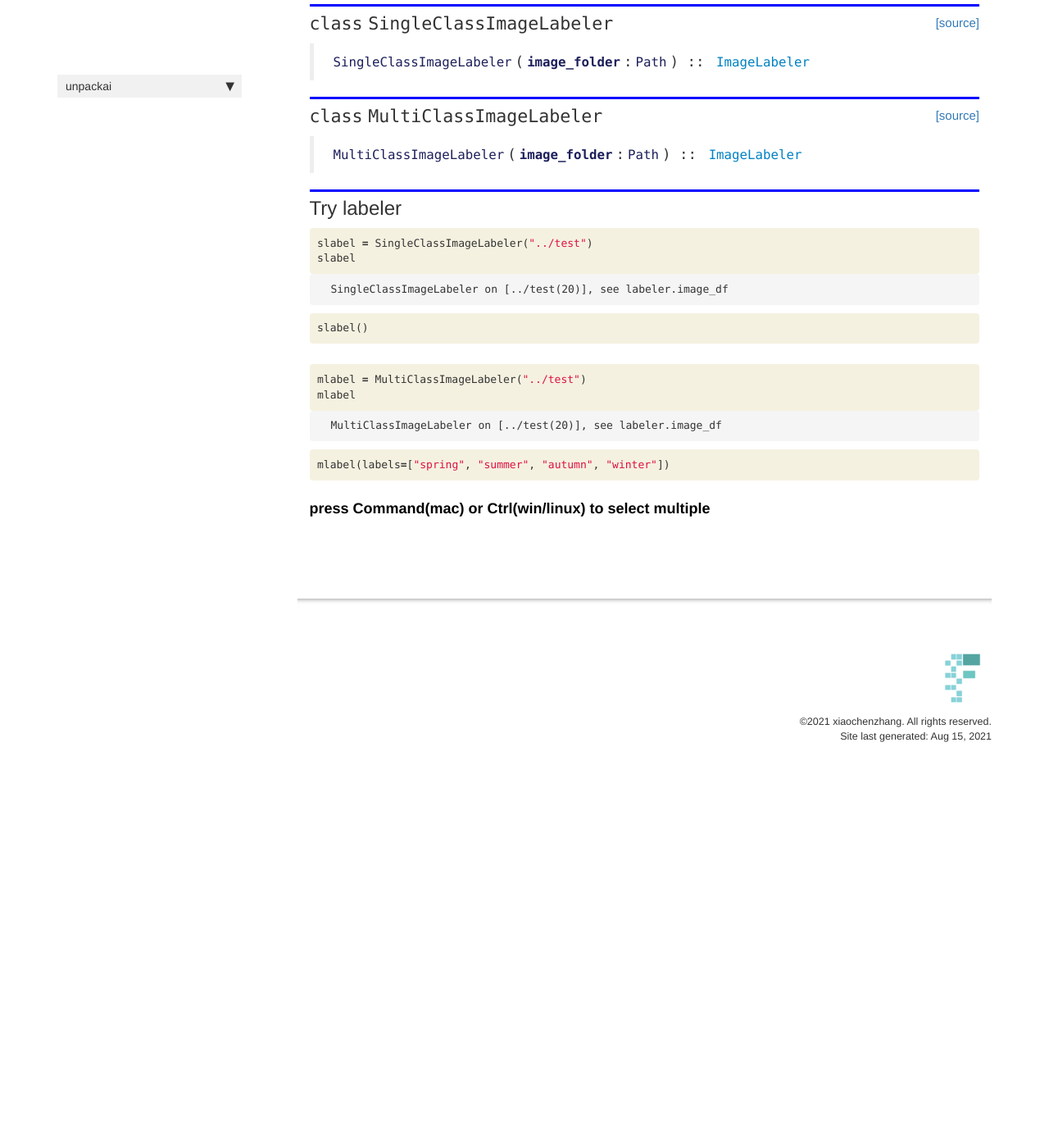
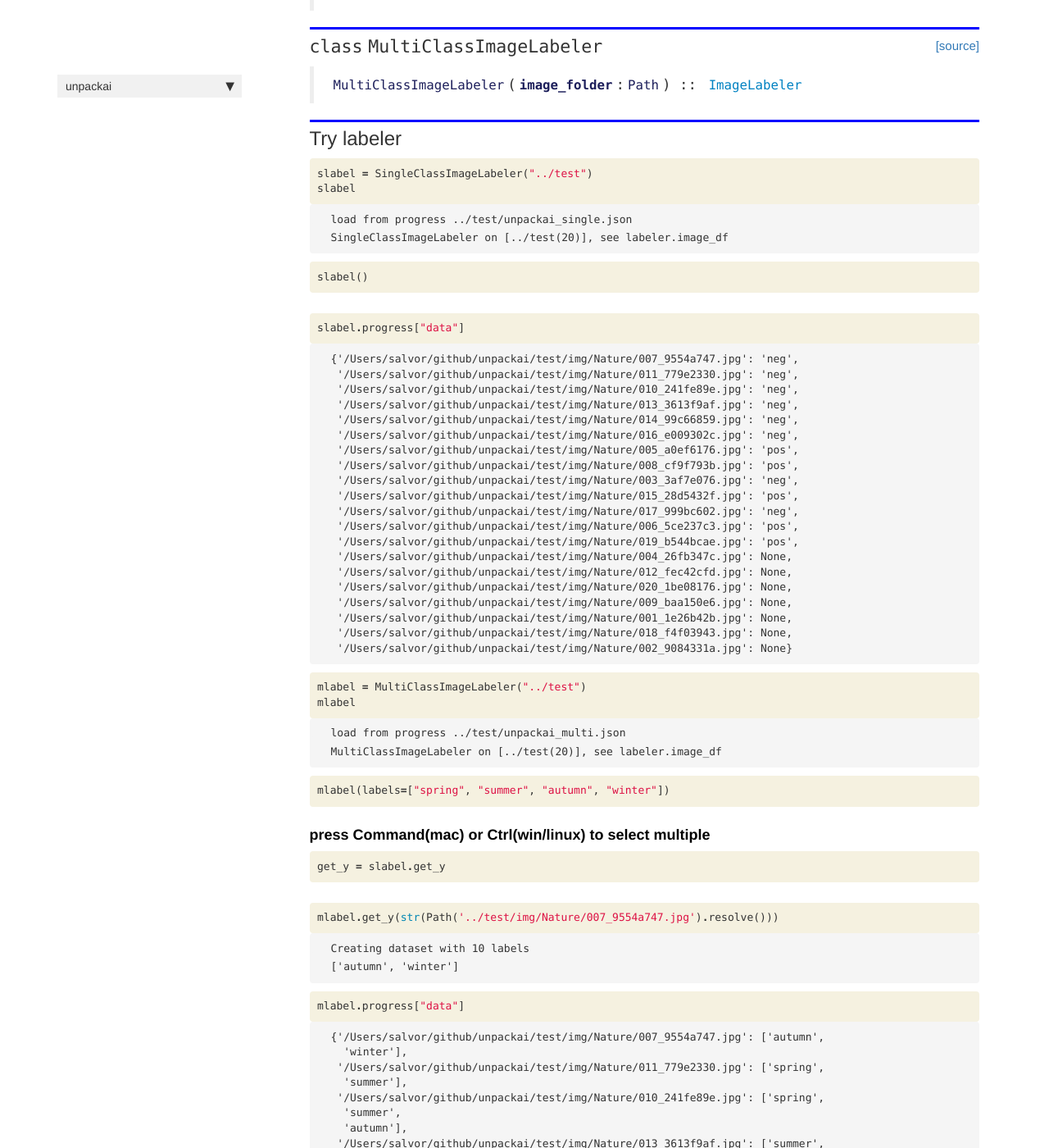
Before and after one commit to unpackAI/unpackai, a Jekyll site: the page built from docs/Image_Labeler.html, in a window 1280 px wide and 1400 px high, scrolled down 1082 px. Shown: the whole window at 82% size. Built offline with Jekyll 4.4.1, drawn with Linux system fonts in a browser that asks for light colours; nearby versions of some CDN libraries; comment, search, counter and statistics services are not loaded; before the commit the page ends 2040 px from its top, so only the background shows below that; some of the changed text lies outside the part shown.

Commit message:
🎻 create get y automatically

```diff
--- a/docs/Image_Labeler.html
+++ b/docs/Image_Labeler.html
@@ -112,35 +112,6 @@ summary: "labeling image data"
 </div>
 </div>
 <div class="cell border-box-sizing code_cell rendered">
-<div class="input">
-
-<div class="inner_cell">
-    <div class="input_area">
-<div class=" highlight hl-ipython3"><pre><span></span><span class="n">file_detail</span><span class="p">(</span><span class="s2">&quot;../test&quot;</span><span class="p">)[</span><span class="s2">&quot;path&quot;</span><span class="p">][</span><span class="mi">0</span><span class="p">]</span>
-</pre></div>
-
-    </div>
-</div>
-</div>
-
-<div class="output_wrapper">
-<div class="output">
-
-<div class="output_area">
-
-
-
-<div class="output_text output_subarea output_execute_result">
-<pre>&#39;/Users/salvor/github/unpackai/nbs/../test/img/Nature/007_9554a747.jpg&#39;</pre>
-</div>
-
-</div>
-
-</div>
-</div>
-
-</div>
-<div class="cell border-box-sizing code_cell rendered">
 
 </div>
 <div class="cell border-box-sizing code_cell rendered">
@@ -172,7 +143,7 @@ summary: "labeling image data"
 
 
 <div class="output_markdown rendered_html output_subarea ">
-<h2 id="SingleClassImageLabeler" class="doc_header"><code>class</code> <code>SingleClassImageLabeler</code><a href="https://github.com/raynardj/unpackai/tree/master/unpackai/turk/image.py#L236" class="source_link" style="float:right">[source]</a></h2><blockquote><p><code>SingleClassImageLabeler</code>(<strong><code>image_folder</code></strong>:<code>Path</code>) :: <a href="/unpackai/Image_Labeler#ImageLabeler"><code>ImageLabeler</code></a></p>
+<h2 id="SingleClassImageLabeler" class="doc_header"><code>class</code> <code>SingleClassImageLabeler</code><a href="https://github.com/raynardj/unpackai/tree/master/unpackai/turk/image.py#L260" class="source_link" style="float:right">[source]</a></h2><blockquote><p><code>SingleClassImageLabeler</code>(<strong><code>image_folder</code></strong>:<code>Path</code>) :: <a href="/unpackai/Image_Labeler#ImageLabeler"><code>ImageLabeler</code></a></p>
 </blockquote>
 
 </div>
@@ -192,7 +163,7 @@ summary: "labeling image data"
 
 
 <div class="output_markdown rendered_html output_subarea ">
-<h2 id="MultiClassImageLabeler" class="doc_header"><code>class</code> <code>MultiClassImageLabeler</code><a href="https://github.com/raynardj/unpackai/tree/master/unpackai/turk/image.py#L277" class="source_link" style="float:right">[source]</a></h2><blockquote><p><code>MultiClassImageLabeler</code>(<strong><code>image_folder</code></strong>:<code>Path</code>) :: <a href="/unpackai/Image_Labeler#ImageLabeler"><code>ImageLabeler</code></a></p>
+<h2 id="MultiClassImageLabeler" class="doc_header"><code>class</code> <code>MultiClassImageLabeler</code><a href="https://github.com/raynardj/unpackai/tree/master/unpackai/turk/image.py#L303" class="source_link" style="float:right">[source]</a></h2><blockquote><p><code>MultiClassImageLabeler</code>(<strong><code>image_folder</code></strong>:<code>Path</code>) :: <a href="/unpackai/Image_Labeler#ImageLabeler"><code>ImageLabeler</code></a></p>
 </blockquote>
 
 </div>
@@ -227,6 +198,14 @@ summary: "labeling image data"
 
 <div class="output_area">
 
+<div class="output_subarea output_stream output_stdout output_text">
+<pre>load from progress ../test/unpackai_single.json
+</pre>
+</div>
+</div>
+
+<div class="output_area">
+
 
 
 <div class="output_text output_subarea output_execute_result">
@@ -257,6 +236,54 @@ summary: "labeling image data"
 
 <div class="inner_cell">
     <div class="input_area">
+<div class=" highlight hl-ipython3"><pre><span></span><span class="n">slabel</span><span class="o">.</span><span class="n">progress</span><span class="p">[</span><span class="s2">&quot;data&quot;</span><span class="p">]</span>
+</pre></div>
+
+    </div>
+</div>
+</div>
+
+<div class="output_wrapper">
+<div class="output">
+
+<div class="output_area">
+
+
+
+<div class="output_text output_subarea output_execute_result">
+<pre>{&#39;/Users/salvor/github/unpackai/test/img/Nature/007_9554a747.jpg&#39;: &#39;neg&#39;,
+ &#39;/Users/salvor/github/unpackai/test/img/Nature/011_779e2330.jpg&#39;: &#39;neg&#39;,
+ &#39;/Users/salvor/github/unpackai/test/img/Nature/010_241fe89e.jpg&#39;: &#39;neg&#39;,
+ &#39;/Users/salvor/github/unpackai/test/img/Nature/013_3613f9af.jpg&#39;: &#39;neg&#39;,
+ &#39;/Users/salvor/github/unpackai/test/img/Nature/014_99c66859.jpg&#39;: &#39;neg&#39;,
+ &#39;/Users/salvor/github/unpackai/test/img/Nature/016_e009302c.jpg&#39;: &#39;neg&#39;,
+ &#39;/Users/salvor/github/unpackai/test/img/Nature/005_a0ef6176.jpg&#39;: &#39;pos&#39;,
+ &#39;/Users/salvor/github/unpackai/test/img/Nature/008_cf9f793b.jpg&#39;: &#39;pos&#39;,
+ &#39;/Users/salvor/github/unpackai/test/img/Nature/003_3af7e076.jpg&#39;: &#39;neg&#39;,
+ &#39;/Users/salvor/github/unpackai/test/img/Nature/015_28d5432f.jpg&#39;: &#39;pos&#39;,
+ &#39;/Users/salvor/github/unpackai/test/img/Nature/017_999bc602.jpg&#39;: &#39;neg&#39;,
+ &#39;/Users/salvor/github/unpackai/test/img/Nature/006_5ce237c3.jpg&#39;: &#39;pos&#39;,
+ &#39;/Users/salvor/github/unpackai/test/img/Nature/019_b544bcae.jpg&#39;: &#39;pos&#39;,
+ &#39;/Users/salvor/github/unpackai/test/img/Nature/004_26fb347c.jpg&#39;: None,
+ &#39;/Users/salvor/github/unpackai/test/img/Nature/012_fec42cfd.jpg&#39;: None,
+ &#39;/Users/salvor/github/unpackai/test/img/Nature/020_1be08176.jpg&#39;: None,
+ &#39;/Users/salvor/github/unpackai/test/img/Nature/009_baa150e6.jpg&#39;: None,
+ &#39;/Users/salvor/github/unpackai/test/img/Nature/001_1e26b42b.jpg&#39;: None,
+ &#39;/Users/salvor/github/unpackai/test/img/Nature/018_f4f03943.jpg&#39;: None,
+ &#39;/Users/salvor/github/unpackai/test/img/Nature/002_9084331a.jpg&#39;: None}</pre>
+</div>
+
+</div>
+
+</div>
+</div>
+
+</div>
+<div class="cell border-box-sizing code_cell rendered">
+<div class="input">
+
+<div class="inner_cell">
+    <div class="input_area">
 <div class=" highlight hl-ipython3"><pre><span></span><span class="n">mlabel</span> <span class="o">=</span> <span class="n">MultiClassImageLabeler</span><span class="p">(</span><span class="s2">&quot;../test&quot;</span><span class="p">)</span>
 <span class="n">mlabel</span>
 </pre></div>
@@ -267,6 +294,14 @@ summary: "labeling image data"
 
 <div class="output_wrapper">
 <div class="output">
+
+<div class="output_area">
+
+<div class="output_subarea output_stream output_stdout output_text">
+<pre>load from progress ../test/unpackai_multi.json
+</pre>
+</div>
+</div>
 
 <div class="output_area">
 
@@ -310,5 +345,117 @@ summary: "labeling image data"
 </div>
 
 </div>
+<div class="cell border-box-sizing code_cell rendered">
+<div class="input">
+
+<div class="inner_cell">
+    <div class="input_area">
+<div class=" highlight hl-ipython3"><pre><span></span><span class="n">get_y</span> <span class="o">=</span> <span class="n">slabel</span><span class="o">.</span><span class="n">get_y</span>
+</pre></div>
+
+    </div>
+</div>
+</div>
+
+</div>
+<div class="cell border-box-sizing code_cell rendered">
+<div class="input">
+
+<div class="inner_cell">
+    <div class="input_area">
+<div class=" highlight hl-ipython3"><pre><span></span><span class="n">mlabel</span><span class="o">.</span><span class="n">get_y</span><span class="p">(</span><span class="nb">str</span><span class="p">(</span><span class="n">Path</span><span class="p">(</span><span class="s1">&#39;../test/img/Nature/007_9554a747.jpg&#39;</span><span class="p">)</span><span class="o">.</span><span class="n">resolve</span><span class="p">()))</span>
+</pre></div>
+
+    </div>
+</div>
+</div>
+
+<div class="output_wrapper">
+<div class="output">
+
+<div class="output_area">
+
+<div class="output_subarea output_stream output_stdout output_text">
+<pre>Creating dataset with 10 labels
+</pre>
+</div>
+</div>
+
+<div class="output_area">
+
+
+
+<div class="output_text output_subarea output_execute_result">
+<pre>[&#39;autumn&#39;, &#39;winter&#39;]</pre>
+</div>
+
+</div>
+
+</div>
+</div>
+
+</div>
+<div class="cell border-box-sizing code_cell rendered">
+<div class="input">
+
+<div class="inner_cell">
+    <div class="input_area">
+<div class=" highlight hl-ipython3"><pre><span></span><span class="n">mlabel</span><span class="o">.</span><span class="n">progress</span><span class="p">[</span><span class="s2">&quot;data&quot;</span><span class="p">]</span>
+</pre></div>
+
+    </div>
+</div>
+</div>
+
+<div class="output_wrapper">
+<div class="output">
+
+<div class="output_area">
+
+
+
+<div class="output_text output_subarea output_execute_result">
+<pre>{&#39;/Users/salvor/github/unpackai/test/img/Nature/007_9554a747.jpg&#39;: [&#39;autumn&#39;,
+  &#39;winter&#39;],
+ &#39;/Users/salvor/github/unpackai/test/img/Nature/011_779e2330.jpg&#39;: [&#39;spring&#39;,
+  &#39;summer&#39;],
+ &#39;/Users/salvor/github/unpackai/test/img/Nature/010_241fe89e.jpg&#39;: [&#39;spring&#39;,
+  &#39;summer&#39;,
+  &#39;autumn&#39;],
+ &#39;/Users/salvor/github/unpackai/test/img/Nature/013_3613f9af.jpg&#39;: [&#39;summer&#39;,
+  &#39;autumn&#39;],
+ &#39;/Users/salvor/github/unpackai/test/img/Nature/014_99c66859.jpg&#39;: [&#39;spring&#39;,
+  &#39;winter&#39;],
+ &#39;/Users/salvor/github/unpackai/test/img/Nature/016_e009302c.jpg&#39;: [&#39;spring&#39;,
+  &#39;summer&#39;],
+ &#39;/Users/salvor/github/unpackai/test/img/Nature/005_a0ef6176.jpg&#39;: [&#39;spring&#39;,
+  &#39;summer&#39;],
+ &#39;/Users/salvor/github/unpackai/test/img/Nature/008_cf9f793b.jpg&#39;: [&#39;summer&#39;,
+  &#39;autumn&#39;,
+  &#39;winter&#39;],
+ &#39;/Users/salvor/github/unpackai/test/img/Nature/003_3af7e076.jpg&#39;: [&#39;spring&#39;,
+  &#39;summer&#39;,
+  &#39;autumn&#39;],
+ &#39;/Users/salvor/github/unpackai/test/img/Nature/015_28d5432f.jpg&#39;: [&#39;spring&#39;,
+  &#39;summer&#39;,
+  &#39;autumn&#39;],
+ &#39;/Users/salvor/github/unpackai/test/img/Nature/017_999bc602.jpg&#39;: None,
+ &#39;/Users/salvor/github/unpackai/test/img/Nature/006_5ce237c3.jpg&#39;: None,
+ &#39;/Users/salvor/github/unpackai/test/img/Nature/019_b544bcae.jpg&#39;: None,
+ &#39;/Users/salvor/github/unpackai/test/img/Nature/004_26fb347c.jpg&#39;: None,
+ &#39;/Users/salvor/github/unpackai/test/img/Nature/012_fec42cfd.jpg&#39;: None,
+ &#39;/Users/salvor/github/unpackai/test/img/Nature/020_1be08176.jpg&#39;: None,
+ &#39;/Users/salvor/github/unpackai/test/img/Nature/009_baa150e6.jpg&#39;: None,
+ &#39;/Users/salvor/github/unpackai/test/img/Nature/001_1e26b42b.jpg&#39;: None,
+ &#39;/Users/salvor/github/unpackai/test/img/Nature/018_f4f03943.jpg&#39;: None,
+ &#39;/Users/salvor/github/unpackai/test/img/Nature/002_9084331a.jpg&#39;: None}</pre>
+</div>
+
+</div>
+
+</div>
+</div>
+
+</div>
     {% endraw %}
 </div>
--- a/unpackai/__init__.py
+++ b/unpackai/__init__.py
@@ -1 +1 @@
-__version__ = "0.0.7"
+__version__ = "0.0.12"
```
Also changed, not shown: 4 other files.
